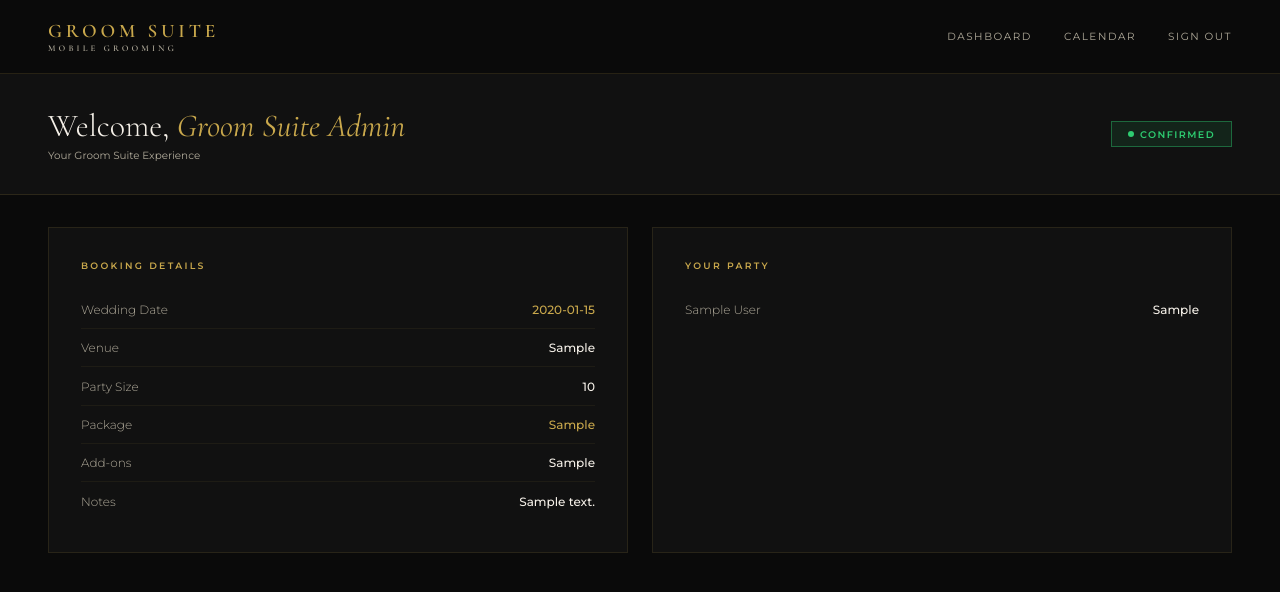
After one commit to marshakprograms/groom-suite, a Flask app: template templates/portal.html in a window 1280 px wide. The commit adds this page. Shown: the top 592 px of the page. Run offline with Flask 3, Linux system fonts and the light colour scheme; the template is opened without the code that fills it: values that come from a table or form of the project are taken from there, others are empty; a user stored in the database is signed in; tables that the repository leaves empty hold one stand-in row (values such as "Sample post").

Commit message:
Add groom portal route, template and CSS

```diff
--- a/static/css/style.css
+++ b/static/css/style.css
@@ -293,3 +293,67 @@ body {
   font-size: 0.78rem;
   border: 1px dashed rgba(201,168,76,0.15);
 }
+
+/* PORTAL */
+.portal-header {
+  padding: 2rem 3rem;
+  background: var(--black-2);
+  border-bottom: 1px solid rgba(201,168,76,0.15);
+  display: flex;
+  align-items: center;
+  justify-content: space-between;
+}
+.portal-greeting {
+  font-family: var(--font-display);
+  font-size: 2rem;
+  font-weight: 300;
+}
+.portal-greeting span { color: var(--gold); font-style: italic; }
+.portal-meta { font-size: 0.65rem; color: var(--white-dim); margin-top: 0.25rem; }
+
+.status-badge {
+  display: inline-flex;
+  align-items: center;
+  gap: 0.4rem;
+  padding: 0.4rem 1rem;
+  font-size: 0.6rem;
+  letter-spacing: 0.15em;
+  text-transform: uppercase;
+  font-weight: 600;
+  border: 1px solid;
+}
+.status-confirmed { border-color: rgba(46,204,113,0.4); color: #2ecc71; background: rgba(46,204,113,0.1); }
+.status-pending { border-color: rgba(201,168,76,0.4); color: var(--gold); background: rgba(201,168,76,0.08); }
+.status-dot { width: 6px; height: 6px; border-radius: 50%; background: currentColor; }
+
+.portal-body {
+  padding: 2rem 3rem;
+  display: grid;
+  grid-template-columns: 1fr 1fr;
+  gap: 1.5rem;
+}
+.portal-card {
+  background: var(--black-2);
+  border: 1px solid rgba(201,168,76,0.12);
+  padding: 2rem;
+}
+.portal-card-title {
+  font-size: 0.58rem;
+  letter-spacing: 0.25em;
+  text-transform: uppercase;
+  color: var(--gold);
+  margin-bottom: 1.2rem;
+  font-weight: 600;
+}
+.detail-row {
+  display: flex;
+  justify-content: space-between;
+  align-items: center;
+  padding: 0.7rem 0;
+  border-bottom: 1px solid rgba(201,168,76,0.07);
+  font-size: 0.75rem;
+}
+.detail-row:last-child { border-bottom: none; }
+.detail-label { color: var(--white-dim); font-weight: 300; }
+.detail-value { color: var(--white); font-weight: 500; }
+.detail-value.gold { color: var(--gold); }
--- /dev/null
+++ b/templates/portal.html
@@ -0,0 +1,71 @@
+
+{% extends 'base.html' %}
+{% block title %}My Booking — Groom Suite{% endblock %}
+
+{% block content %}
+<div class="portal-header">
+  <div>
+    <h1 class="portal-greeting">Welcome, <span>{{ current_user.name }}</span></h1>
+    <p class="portal-meta">Your Groom Suite Experience</p>
+  </div>
+  {% if booking %}
+  <div class="status-badge status-{{ booking.status }}">
+    <span class="status-dot"></span>
+    {{ booking.status|capitalize }}
+  </div>
+  {% endif %}
+</div>
+
+<div class="portal-body">
+  {% if booking %}
+
+  <div class="portal-card">
+    <div class="portal-card-title">Booking Details</div>
+    <div class="detail-row">
+      <span class="detail-label">Wedding Date</span>
+      <span class="detail-value gold">{{ booking.wedding_date }}</span>
+    </div>
+    <div class="detail-row">
+      <span class="detail-label">Venue</span>
+      <span class="detail-value">{{ booking.venue }}</span>
+    </div>
+    <div class="detail-row">
+      <span class="detail-label">Party Size</span>
+      <span class="detail-value">{{ booking.party_size }}</span>
+    </div>
+    <div class="detail-row">
+      <span class="detail-label">Package</span>
+      <span class="detail-value gold">{{ booking.package or 'TBD' }}</span>
+    </div>
+    <div class="detail-row">
+      <span class="detail-label">Add-ons</span>
+      <span class="detail-value">{{ booking.addons or 'None' }}</span>
+    </div>
+    <div class="detail-row">
+      <span class="detail-label">Notes</span>
+      <span class="detail-value">{{ booking.notes or '—' }}</span>
+    </div>
+  </div>
+
+  <div class="portal-card">
+    <div class="portal-card-title">Your Party</div>
+    {% if booking.party_members %}
+      {% for member in booking.party_members %}
+      <div class="detail-row">
+        <span class="detail-label">{{ member.name }}</span>
+        <span class="detail-value">{{ member.service }}</span>
+      </div>
+      {% endfor %}
+    {% else %}
+      <p style="color:var(--white-dim);font-size:0.75rem;">No party members added yet.</p>
+    {% endif %}
+  </div>
+
+  {% else %}
+  <div class="empty-state">
+    <p>You don't have a booking yet.</p>
+    <a href="{{ url_for('index') }}" class="btn-gold" style="margin-top:1.5rem;width:auto;padding:0.75rem 2rem;">Submit an Inquiry</a>
+  </div>
+  {% endif %}
+</div>
+{% endblock %}
```
